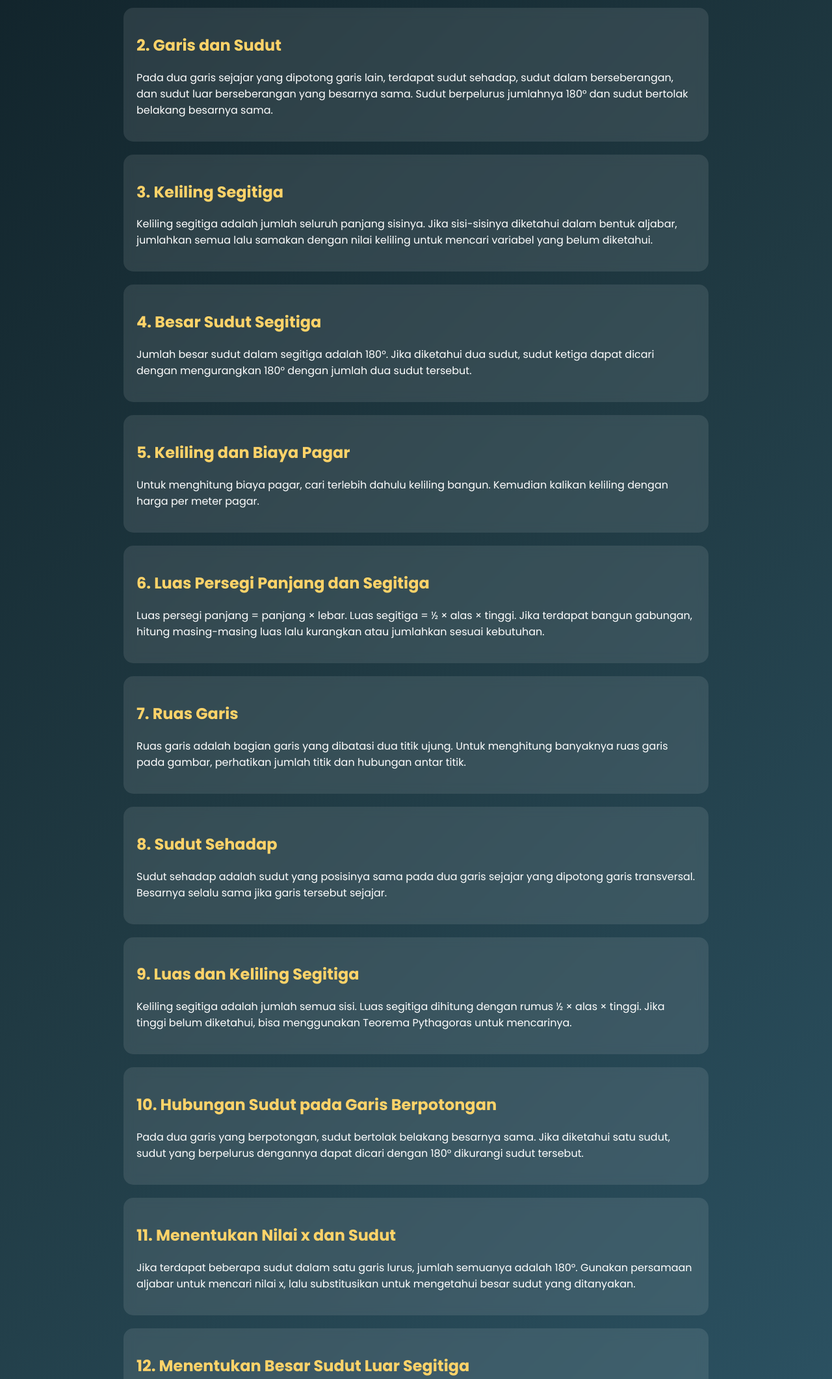
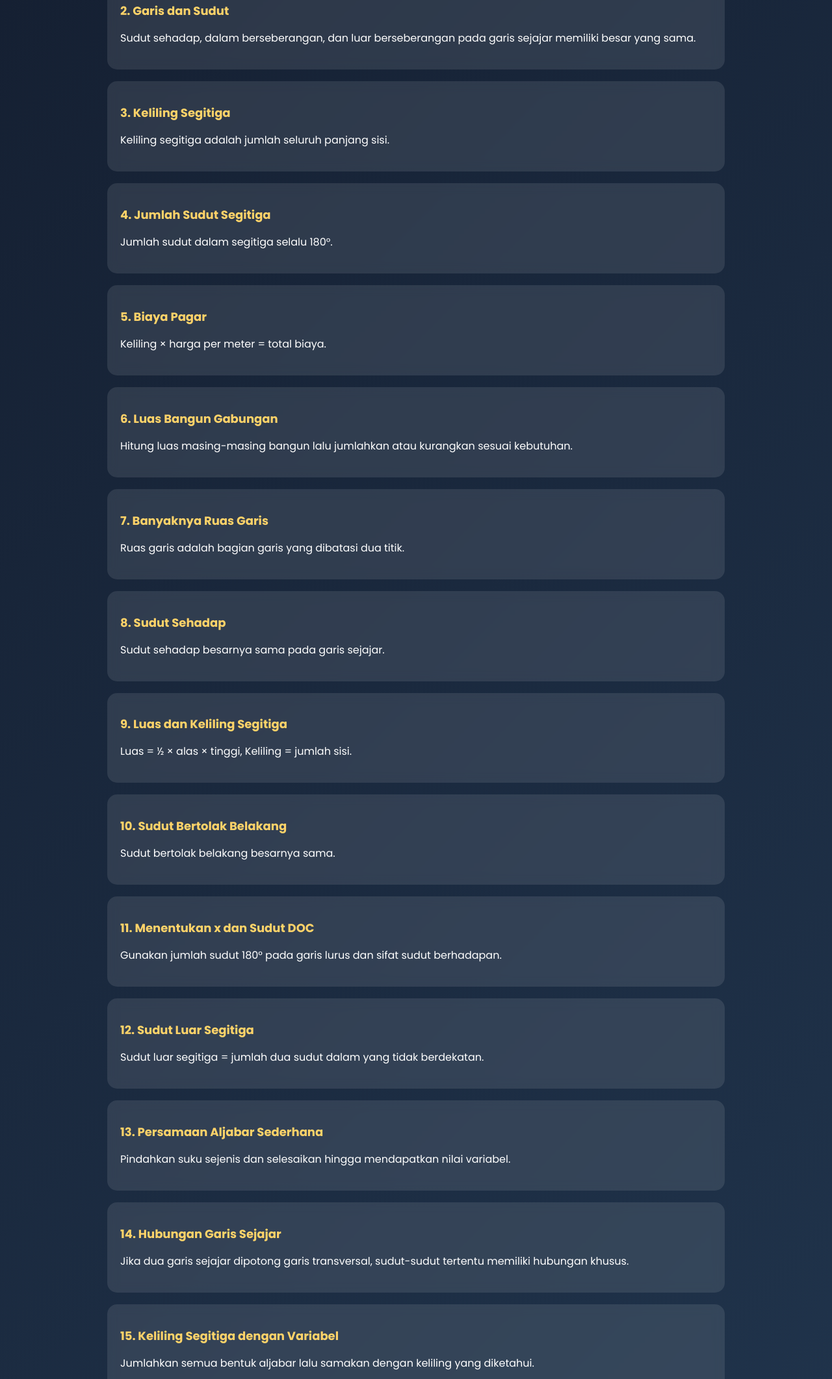
Before and after one commit to rayyzneverlus/ptsdutis2026, a plain HTML site: page matematika.html in a window 1280 px wide. Shown: the part 368-2491 px from the top of the page at 65% size. Drawn offline with Linux system fonts and the light colour scheme.

Commit message:
Revise title and content in matematika.html
Updated the title and footer text for clarity and completeness. Revised multiple sections to enhance the content of the math material.

```diff
--- a/matematika.html
+++ b/matematika.html
@@ -3,13 +3,13 @@
 <head>
 <meta charset="UTF-8">
 <meta name="viewport" content="width=device-width, initial-scale=1.0">
-<title>Materi Matematika Kelas 7</title>
+<title>Materi Matematika Kelas 7 - Lengkap</title>
 <link href="https://fonts.googleapis.com/css2?family=Poppins:wght@400;600;700&display=swap" rel="stylesheet">
 <style>
 body{
   margin:0;
   font-family:'Poppins',sans-serif;
-  background:linear-gradient(135deg,#0f2027,#203a43,#2c5364);
+  background:linear-gradient(135deg,#141e30,#243b55);
   color:#fff;
 }
 header{
@@ -19,7 +19,7 @@ header{
 }
 h1{margin:0;font-size:28px;}
 .container{
-  max-width:900px;
+  max-width:950px;
   margin:auto;
   padding:20px;
 }
@@ -27,12 +27,10 @@ h1{margin:0;font-size:28px;}
   background:rgba(255,255,255,0.1);
   padding:20px;
   border-radius:15px;
-  margin-bottom:20px;
+  margin-bottom:18px;
   backdrop-filter:blur(8px);
 }
-h2{
-  color:#ffd369;
-}
+h2{color:#ffd369;font-size:18px;}
 footer{
   text-align:center;
   padding:15px;
@@ -45,79 +43,90 @@ footer{
 
 <header>
 <h1>📘 Materi Matematika Kelas 7</h1>
-<p>Ringkasan Berdasarkan Kisi-Kisi PTS Genap</p>
+<p>Ringkasan 24 Materi Berdasarkan Kisi-Kisi</p>
 </header>
 
 <div class="container">
 
-<div class="card">
-<h2>1. Menentukan Nilai x dalam Persamaan</h2>
-<p>Untuk mencari nilai x, gunakan aturan aljabar dasar seperti memindahkan ruas dan menyederhanakan bentuk. Jika berbentuk sudut, jumlah sudut lurus adalah 180° dan jumlah sudut satu putaran adalah 360°.</p>
-</div>
+<!-- 1–12 -->
+<div class="card"><h2>1. Menentukan Nilai x</h2>
+<p>Gunakan aturan aljabar dasar. Jika berbentuk sudut pada garis lurus, jumlah sudutnya 180°.</p></div>
 
-<div class="card">
-<h2>2. Garis dan Sudut</h2>
-<p>Pada dua garis sejajar yang dipotong garis lain, terdapat sudut sehadap, sudut dalam berseberangan, dan sudut luar berseberangan yang besarnya sama. Sudut berpelurus jumlahnya 180° dan sudut bertolak belakang besarnya sama.</p>
-</div>
+<div class="card"><h2>2. Garis dan Sudut</h2>
+<p>Sudut sehadap, dalam berseberangan, dan luar berseberangan pada garis sejajar memiliki besar yang sama.</p></div>
 
-<div class="card">
-<h2>3. Keliling Segitiga</h2>
-<p>Keliling segitiga adalah jumlah seluruh panjang sisinya. Jika sisi-sisinya diketahui dalam bentuk aljabar, jumlahkan semua lalu samakan dengan nilai keliling untuk mencari variabel yang belum diketahui.</p>
-</div>
+<div class="card"><h2>3. Keliling Segitiga</h2>
+<p>Keliling segitiga adalah jumlah seluruh panjang sisi.</p></div>
 
-<div class="card">
-<h2>4. Besar Sudut Segitiga</h2>
-<p>Jumlah besar sudut dalam segitiga adalah 180°. Jika diketahui dua sudut, sudut ketiga dapat dicari dengan mengurangkan 180° dengan jumlah dua sudut tersebut.</p>
-</div>
+<div class="card"><h2>4. Jumlah Sudut Segitiga</h2>
+<p>Jumlah sudut dalam segitiga selalu 180°.</p></div>
 
-<div class="card">
-<h2>5. Keliling dan Biaya Pagar</h2>
-<p>Untuk menghitung biaya pagar, cari terlebih dahulu keliling bangun. Kemudian kalikan keliling dengan harga per meter pagar.</p>
-</div>
+<div class="card"><h2>5. Biaya Pagar</h2>
+<p>Keliling × harga per meter = total biaya.</p></div>
 
-<div class="card">
-<h2>6. Luas Persegi Panjang dan Segitiga</h2>
-<p>Luas persegi panjang = panjang × lebar.
-Luas segitiga = ½ × alas × tinggi.
-Jika terdapat bangun gabungan, hitung masing-masing luas lalu kurangkan atau jumlahkan sesuai kebutuhan.</p>
-</div>
+<div class="card"><h2>6. Luas Bangun Gabungan</h2>
+<p>Hitung luas masing-masing bangun lalu jumlahkan atau kurangkan sesuai kebutuhan.</p></div>
 
-<div class="card">
-<h2>7. Ruas Garis</h2>
-<p>Ruas garis adalah bagian garis yang dibatasi dua titik ujung. Untuk menghitung banyaknya ruas garis pada gambar, perhatikan jumlah titik dan hubungan antar titik.</p>
-</div>
+<div class="card"><h2>7. Banyaknya Ruas Garis</h2>
+<p>Ruas garis adalah bagian garis yang dibatasi dua titik.</p></div>
 
-<div class="card">
-<h2>8. Sudut Sehadap</h2>
-<p>Sudut sehadap adalah sudut yang posisinya sama pada dua garis sejajar yang dipotong garis transversal. Besarnya selalu sama jika garis tersebut sejajar.</p>
-</div>
+<div class="card"><h2>8. Sudut Sehadap</h2>
+<p>Sudut sehadap besarnya sama pada garis sejajar.</p></div>
 
-<div class="card">
-<h2>9. Luas dan Keliling Segitiga</h2>
-<p>Keliling segitiga adalah jumlah semua sisi.
-Luas segitiga dihitung dengan rumus ½ × alas × tinggi.
-Jika tinggi belum diketahui, bisa menggunakan Teorema Pythagoras untuk mencarinya.</p>
-</div>
+<div class="card"><h2>9. Luas dan Keliling Segitiga</h2>
+<p>Luas = ½ × alas × tinggi, Keliling = jumlah sisi.</p></div>
 
-<div class="card">
-<h2>10. Hubungan Sudut pada Garis Berpotongan</h2>
-<p>Pada dua garis yang berpotongan, sudut bertolak belakang besarnya sama. Jika diketahui satu sudut, sudut yang berpelurus dengannya dapat dicari dengan 180° dikurangi sudut tersebut.</p>
-</div>
+<div class="card"><h2>10. Sudut Bertolak Belakang</h2>
+<p>Sudut bertolak belakang besarnya sama.</p></div>
 
-<div class="card">
-<h2>11. Menentukan Nilai x dan Sudut</h2>
-<p>Jika terdapat beberapa sudut dalam satu garis lurus, jumlah semuanya adalah 180°. Gunakan persamaan aljabar untuk mencari nilai x, lalu substitusikan untuk mengetahui besar sudut yang ditanyakan.</p>
-</div>
+<div class="card"><h2>11. Menentukan x dan Sudut DOC</h2>
+<p>Gunakan jumlah sudut 180° pada garis lurus dan sifat sudut berhadapan.</p></div>
 
-<div class="card">
-<h2>12. Menentukan Besar Sudut Luar Segitiga</h2>
-<p>Sudut luar segitiga sama dengan jumlah dua sudut dalam yang tidak berdekatan. Gunakan konsep ini untuk mencari sudut yang belum diketahui.</p>
-</div>
+<div class="card"><h2>12. Sudut Luar Segitiga</h2>
+<p>Sudut luar segitiga = jumlah dua sudut dalam yang tidak berdekatan.</p></div>
+
+<!-- 13–24 (Bagian Kedua) -->
+
+<div class="card"><h2>13. Persamaan Aljabar Sederhana</h2>
+<p>Pindahkan suku sejenis dan selesaikan hingga mendapatkan nilai variabel.</p></div>
+
+<div class="card"><h2>14. Hubungan Garis Sejajar</h2>
+<p>Jika dua garis sejajar dipotong garis transversal, sudut-sudut tertentu memiliki hubungan khusus.</p></div>
+
+<div class="card"><h2>15. Keliling Segitiga dengan Variabel</h2>
+<p>Jumlahkan semua bentuk aljabar lalu samakan dengan keliling yang diketahui.</p></div>
+
+<div class="card"><h2>16. Sudut pada Segitiga Sama Kaki</h2>
+<p>Dua sudut alas pada segitiga sama kaki besarnya sama.</p></div>
+
+<div class="card"><h2>17. Menghitung Luas Persegi Panjang</h2>
+<p>Luas = panjang × lebar.</p></div>
+
+<div class="card"><h2>18. Teorema Pythagoras</h2>
+<p>a² + b² = c² pada segitiga siku-siku.</p></div>
+
+<div class="card"><h2>19. Sudut Berpelurus</h2>
+<p>Dua sudut berpelurus jumlahnya 180°.</p></div>
+
+<div class="card"><h2>20. Sudut Bertolak Belakang</h2>
+<p>Sudut yang saling berhadapan pada dua garis berpotongan besarnya sama.</p></div>
+
+<div class="card"><h2>21. Luas Segitiga dari Gambar</h2>
+<p>Gunakan rumus luas jika alas dan tinggi diketahui.</p></div>
+
+<div class="card"><h2>22. Menentukan x dari Persamaan Sudut</h2>
+<p>Jumlahkan sudut dalam satu garis lalu samakan dengan 180°.</p></div>
+
+<div class="card"><h2>23. Besar Sudut pada Garis Lurus</h2>
+<p>Jumlah sudut pada satu garis lurus adalah 180°.</p></div>
+
+<div class="card"><h2>24. Menentukan Sudut pada Segitiga dan Garis Lurus</h2>
+<p>Gabungkan konsep jumlah sudut segitiga (180°) dan sudut berpelurus untuk mencari nilai sudut.</p></div>
 
 </div>
 
 <footer>
-© 2026 Materi Matematika Kelas 7 | Dibuat untuk Belajar
+© 2026 Materi Matematika Kelas 7 | Lengkap 24 Pembahasan
 </footer>
 
 </body>
```
